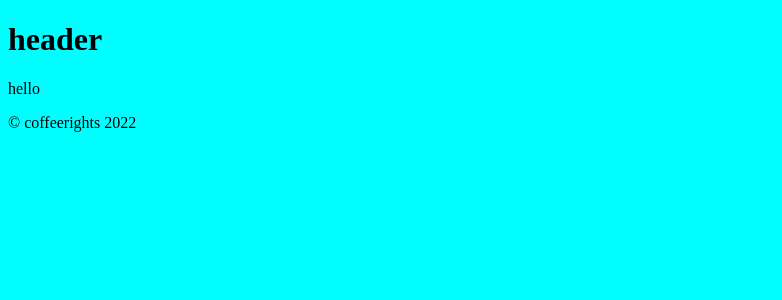
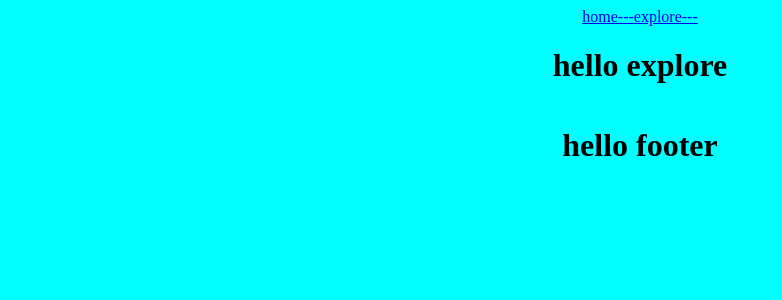
Before and after one commit to IdanVaxman1/Airbnb-frontend, a React (Create React App) app: page /#/home in a window 1280 px wide. Shown: the top 300 px of the page, without its empty margins (0-782 px from the left). Built offline with nearby package versions, Linux system fonts and the light colour scheme.

Commit message:
starter with header

```diff
--- a/src/App.js
+++ b/src/App.js
@@ -1,26 +1,22 @@
-import { HashRouter as Router, Routes } from 'react-router-dom'
-// import './App.css';
+import { HashRouter as Router, Route, Routes } from 'react-router-dom'
+import { AppHeader } from './cmps/app-header'
+import {AppFooter} from './cmps/app-footer'
+import {Home} from './pages/stay-home'
+import {Explore} from './pages/stay-explore'
+
 
 function App() {
   return (
     <Router>
             <div className="app">
-              <header className='app-header'>
-                <h1>header</h1>
-              </header>
+              <AppHeader/>
                 <main>
                     <Routes>
-                        {/* <Route path='/form' element={<Form />} />
-                        <Route path='/time' element={<Time />} />
-                        <Route path='/watch' element={<Watch />} /> */}
+                        <Route path='/explore' element={<Home />} />
+                        <Route path='/home' element={<Explore />} />
                     </Routes>
-                    <p>hello</p>
                 </main>
-                <footer className="app-footer">
-                    <section className="container">
-                        &copy; coffeerights 2022
-                    </section>
-                </footer>
+              <AppFooter/>
             </div>
         </Router>
   );
--- a/src/cmps/app-footer.jsx
+++ b/src/cmps/app-footer.jsx
@@ -0,0 +1,8 @@
+export function AppFooter() {
+
+    return (
+        <div className="center">
+            <h1>hello footer</h1>
+        </div>
+    )
+}
--- a/src/cmps/app-header.jsx
+++ b/src/cmps/app-header.jsx
@@ -0,0 +1,13 @@
+import { NavLink } from "react-router-dom";
+export const AppHeader = () => {
+    return (
+        <header>
+            <section className="center">
+                <nav>
+                    <NavLink to='/home'>home---</NavLink>
+                    <NavLink to='/explore'>explore---</NavLink>
+                </nav>
+            </section>
+        </header>
+    )
+}
--- a/src/pages/stay-explore.jsx
+++ b/src/pages/stay-explore.jsx
@@ -0,0 +1,8 @@
+export function Explore() {
+
+    return (
+        <div className="center">
+            <h1>hello explore</h1>
+        </div>
+    )
+}
--- a/src/pages/stay-home.jsx
+++ b/src/pages/stay-home.jsx
@@ -0,0 +1,8 @@
+export function Home() {
+
+    return (
+        <div className="center">
+            <h1>hello home</h1>
+        </div>
+    )
+}
```
